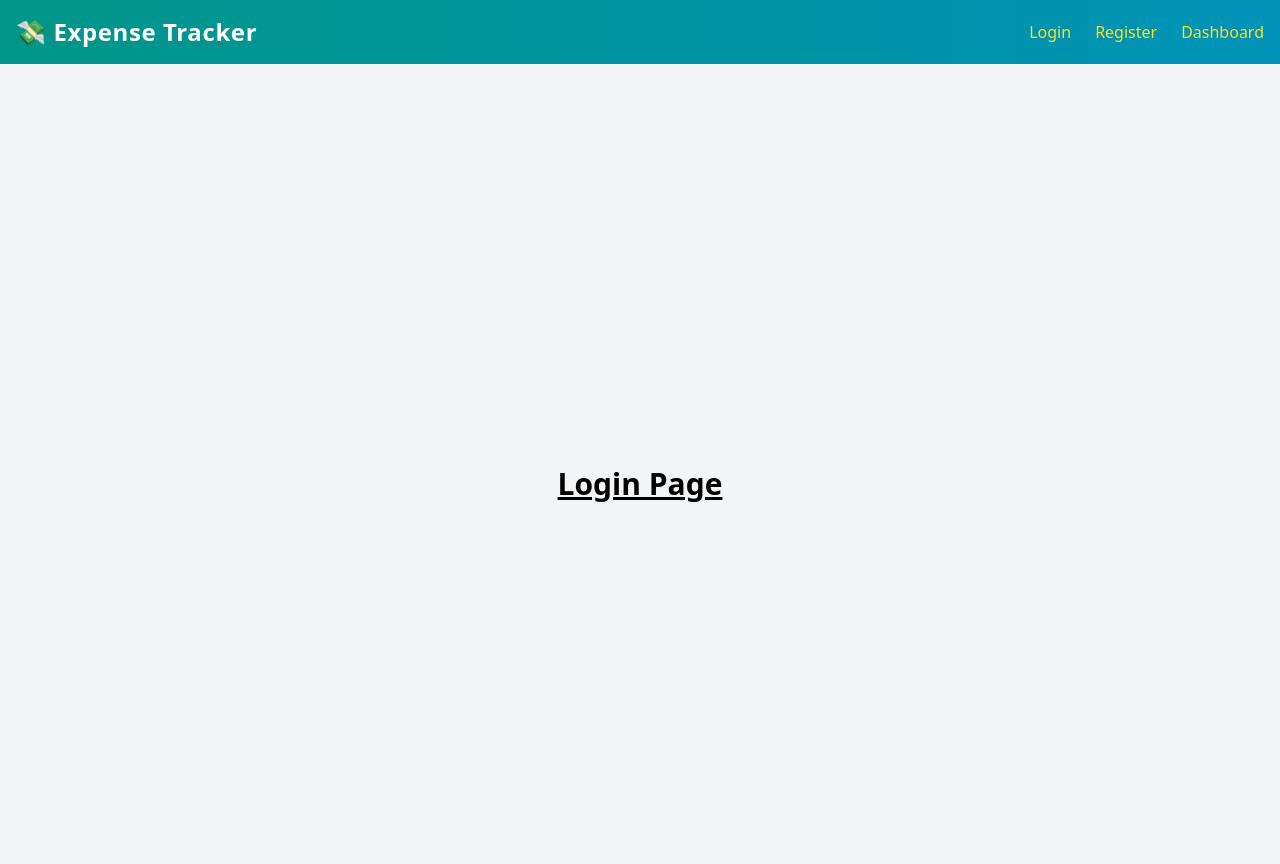
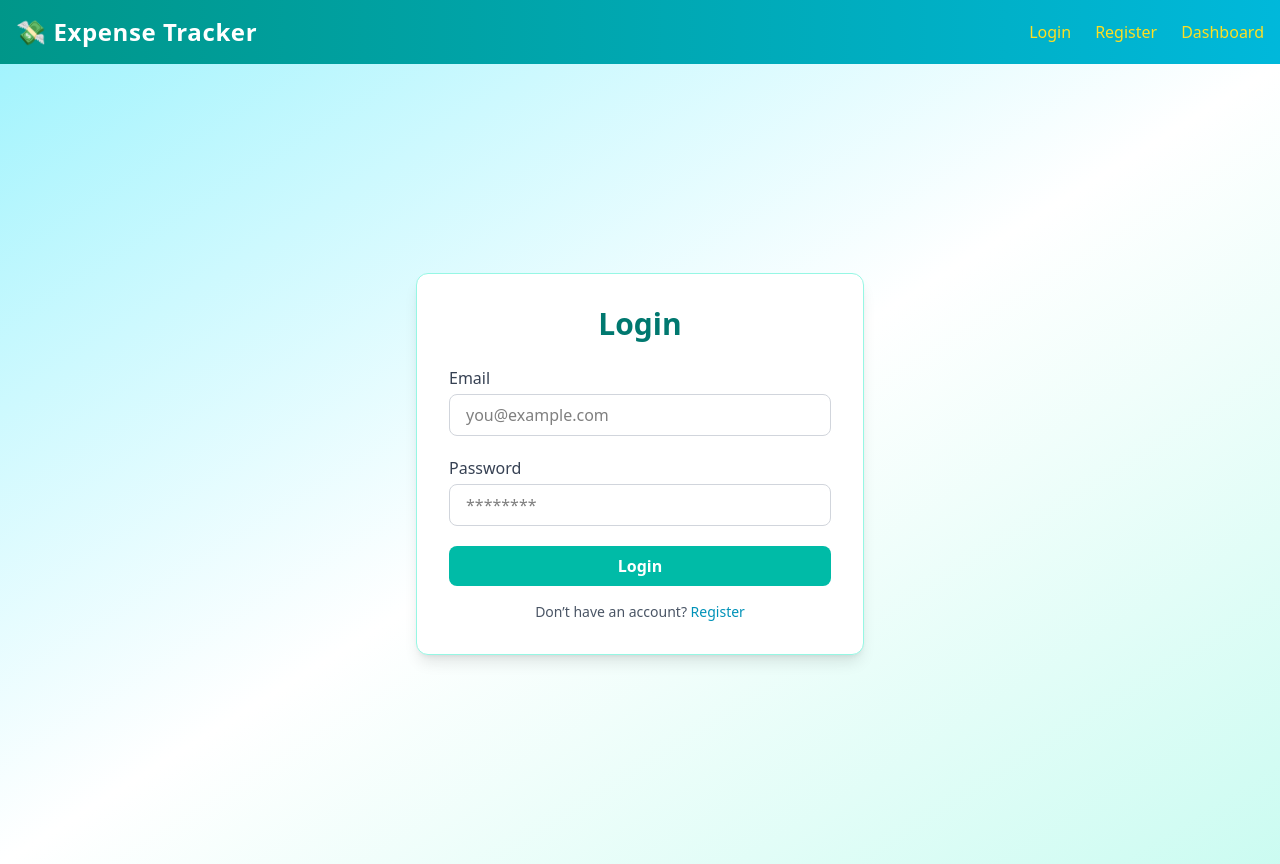
Before and after one commit to Amit-Jobanputra/ExpenseTracker, a React (Vite) app in the folder Expense-Tracker/: page / in a window 1280 px wide. Built offline with nearby package versions, Linux system fonts and the light colour scheme.

Commit message:
feat: update CORS configuration and enhance Login component with error handling and improved UI

```diff
--- a/Expense-Tracker/src/App.jsx
+++ b/Expense-Tracker/src/App.jsx
@@ -6,7 +6,7 @@ import Dashboard from "./Dashboard";
 function App() {
   return (
     <BrowserRouter>
-      <nav className="bg-gradient-to-r from-teal-600 to-cyan-600 text-white shadow-lg">
+      <nav className="bg-gradient-to-r from-teal-600 to-cyan-500 text-white shadow-lg">
         <div className="max-w-7xl mx-auto px-4 py-4 flex justify-between items-center">
           <h1 className="text-2xl font-extrabold tracking-wide">
             💸 Expense Tracker
--- a/Expense-Tracker/src/Login.jsx
+++ b/Expense-Tracker/src/Login.jsx
@@ -1,10 +1,88 @@
-const Login = () => {
+import React, { useState } from 'react';
+import axios from 'axios';
+import { useNavigate } from 'react-router-dom';
+
+function Login() {
+  const [email, setEmail] = useState('');
+  const [password, setPassword] = useState('');
+  const [error, setError] = useState('');
+  const navigate =useNavigate();
+  const handleLogin = async (e) => {
+    e.preventDefault();
+
+    try {
+      await axios.get('http://localhost:8000/sanctum/csrf-cookie', {
+        withCredentials: true
+      });
+
+      const response = await axios.post('http://localhost:8000/api/login', {
+        email,
+        password
+      }, {
+        withCredentials: true
+      });
+
+      console.log('Login successful', response.data);
+      navigate('/dashboard');
+    } catch (err) {
+      console.error(err);
+      setError('Login failed. Check your credentials.');
+    }
+  };
+
   return (
-    <div className="bg-gray-100 min-h-screen flex items-center justify-center">
-      <h1 className="text-3xl font-bold underline text-center mt-10">
-        Login Page
-      </h1>
+    <div className="min-h-screen bg-gradient-to-br from-cyan-200 via-white to-teal-100 flex items-center justify-center px-4">
+      <div className="w-full max-w-md bg-white rounded-xl shadow-lg border border-teal-200 p-8">
+        <h2 className="text-3xl font-bold text-center text-teal-700 mb-6">Login</h2>
+
+        {error && (
+          <div className="bg-red-100 text-red-700 text-sm p-2 rounded mb-4 border border-red-300">
+            {error}
+          </div>
+        )}
+
+        <form onSubmit={handleLogin} className="space-y-5">
+          <div>
+            <label className="block text-gray-700 font-medium mb-1">Email</label>
+            <input
+              type="email"
+              className="w-full border border-gray-300 px-4 py-2 rounded-lg focus:outline-none focus:ring-2 focus:ring-cyan-400"
+              value={email}
+              onChange={e => setEmail(e.target.value)}
+              required
+              placeholder="you@example.com"
+            />
+          </div>
+
+          <div>
+            <label className="block text-gray-700 font-medium mb-1">Password</label>
+            <input
+              type="password"
+              className="w-full border border-gray-300 px-4 py-2 rounded-lg focus:outline-none focus:ring-2 focus:ring-cyan-400"
+              value={password}
+              onChange={e => setPassword(e.target.value)}
+              required
+              placeholder="********"
+            />
+          </div>
+
+          <button
+            type="submit"
+            className="w-full bg-teal-500 hover:bg-teal-600 text-white py-2 rounded-lg font-semibold transition duration-300"
+          >
+            Login
+          </button>
+        </form>
+
+        <p className="mt-4 text-center text-sm text-gray-600">
+          Don’t have an account?{' '}
+          <a href="/register" className="text-cyan-600 hover:underline font-medium">
+            Register
+          </a>
+        </p>
+      </div>
     </div>
   );
 }
+
 export default Login;
```
Also changed, not shown: 1 other file (tests, documents, lock files or other folders).
